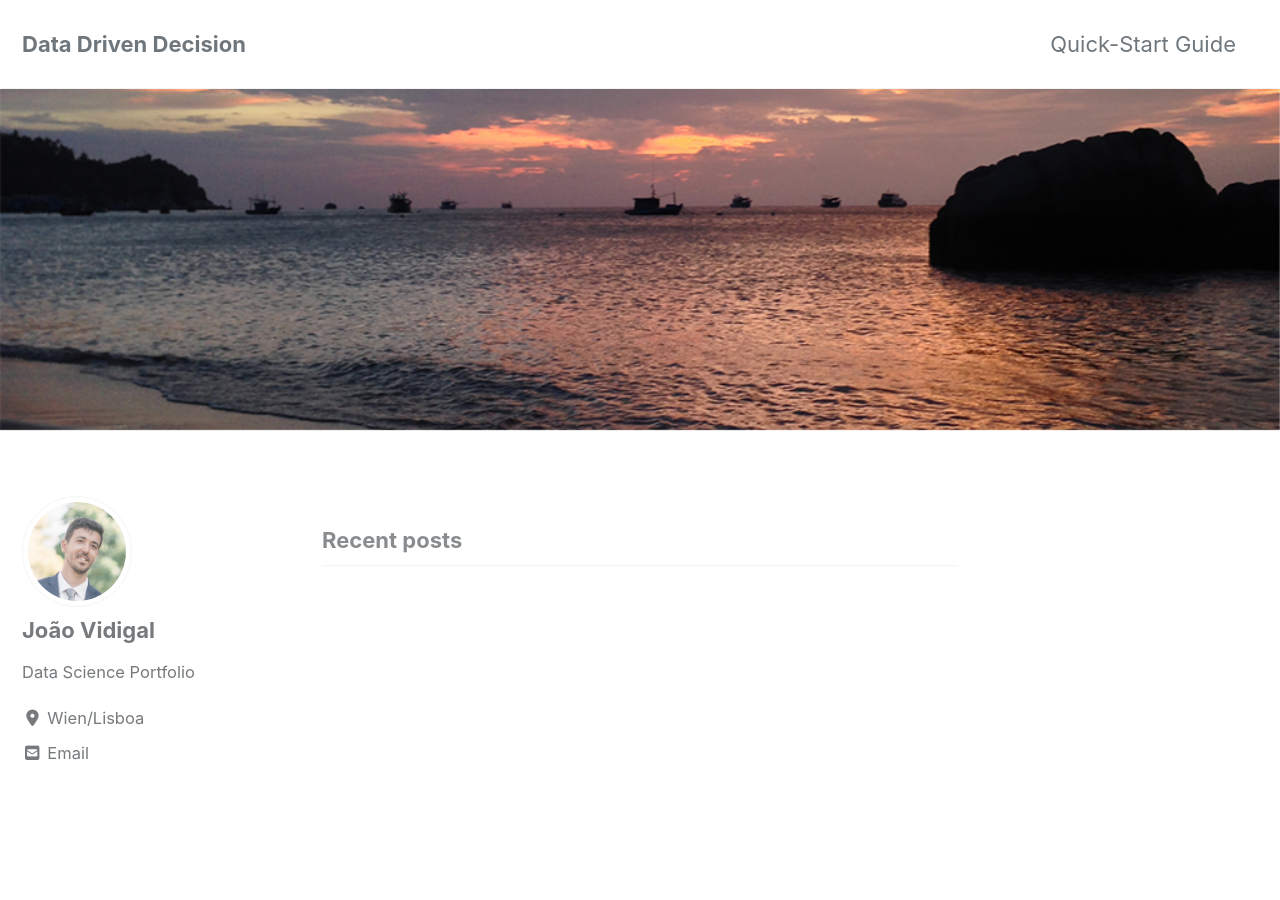
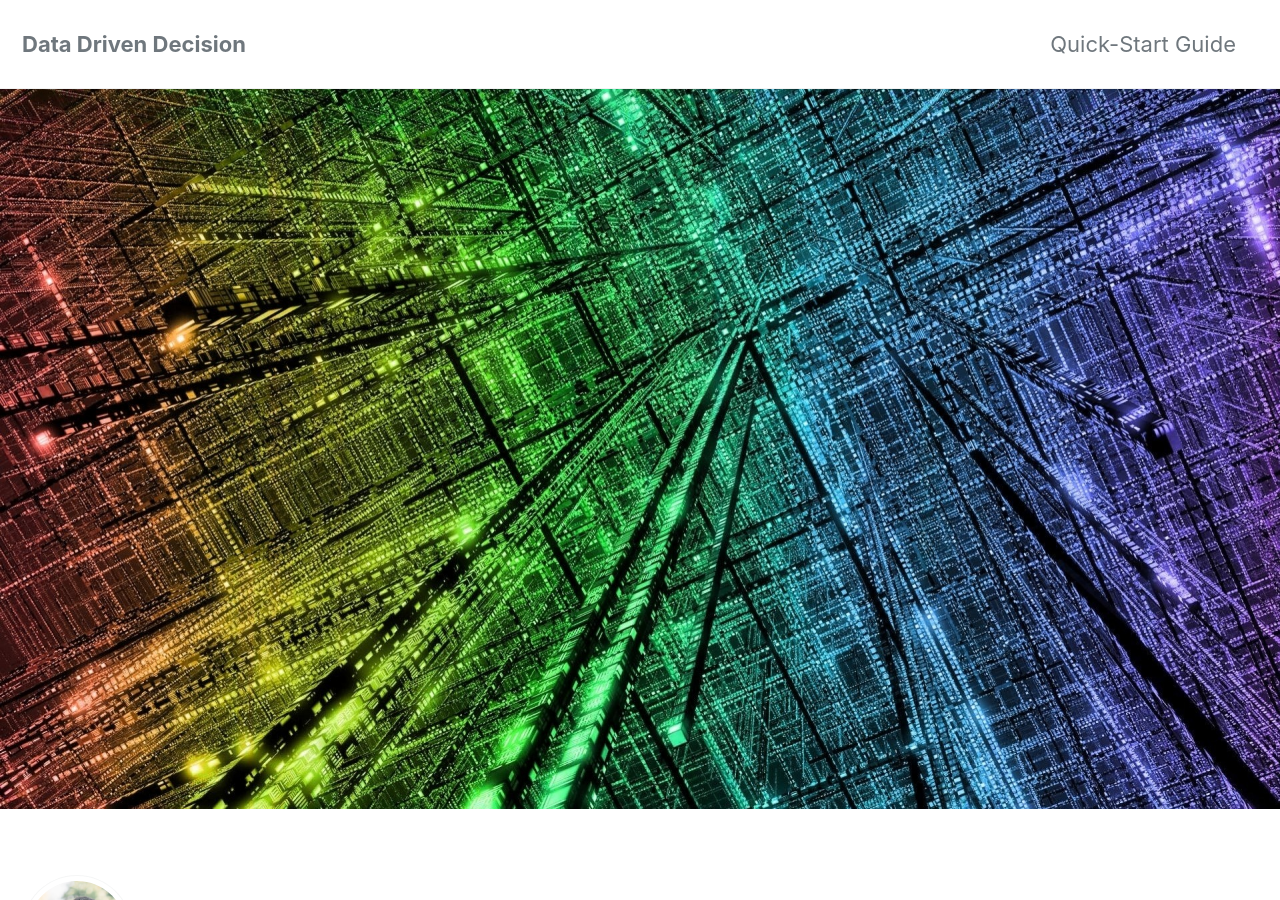
Before and after one commit to vidigaljoao/vidigaljoao.github.io, a Jekyll site: the page built from index.html, in a window 1280 px wide and 900 px high. Built offline with Jekyll 4.4.1, drawn with Linux system fonts in a browser that asks for light colours; cached includes are drawn as plain includes; nearby versions of some CDN libraries; the list of posts is cut into pages by our own code.

Commit message:
change config

```diff
--- a/index.html
+++ b/index.html
@@ -2,5 +2,5 @@
 layout: home
 author_profile: true
 header:
-    image: "/images/header1_4.JPG"
+    image: "/images/tech_header.JPG"
 ---
```
